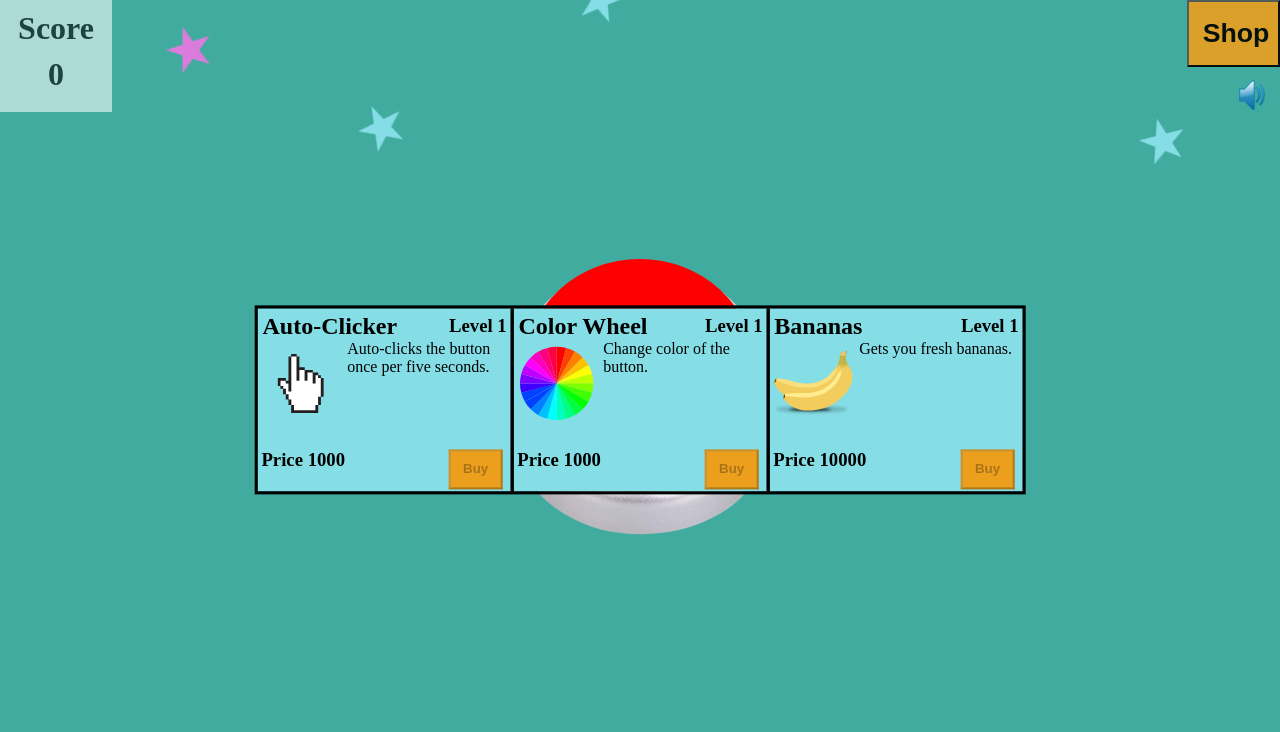
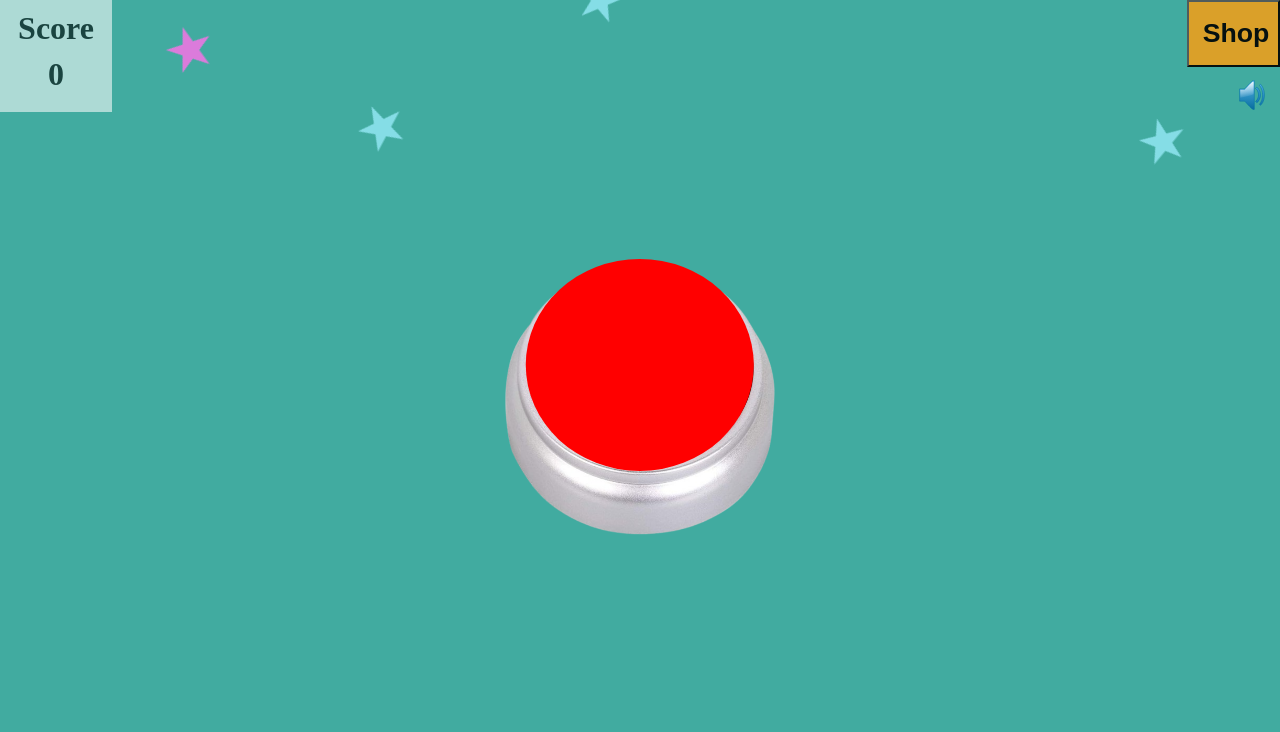
Before and after one commit to LauriMauranen/vinskis-great-button-game, a Flask app: page / in a window 1280 px wide. Shown: the top 732 px of the page. Run offline with Flask 3, Linux system fonts and the light colour scheme.

Commit message:
Kauppa aluksi kiinni

```diff
--- a/app/static/css/style.css
+++ b/app/static/css/style.css
@@ -68,8 +68,8 @@ h1 {
 }
 
 #shop-items {
-  /* display: none; */
-  display: grid;
+  display: none;
+  /* display: grid; */
   gap: 0.2em;
   overflow-y: auto;
   overflow-x: hidden;
--- a/app/static/js/app.js
+++ b/app/static/js/app.js
@@ -531,7 +531,7 @@ function onPressShopBtn() {
     }
 
     case '': {
-      shopEl.style.display = 'none'
+      shopEl.style.display = 'grid'
       shopBtnTitleEl.innerText = SHOP_BTN_TITLE_1
       break
     }
```
